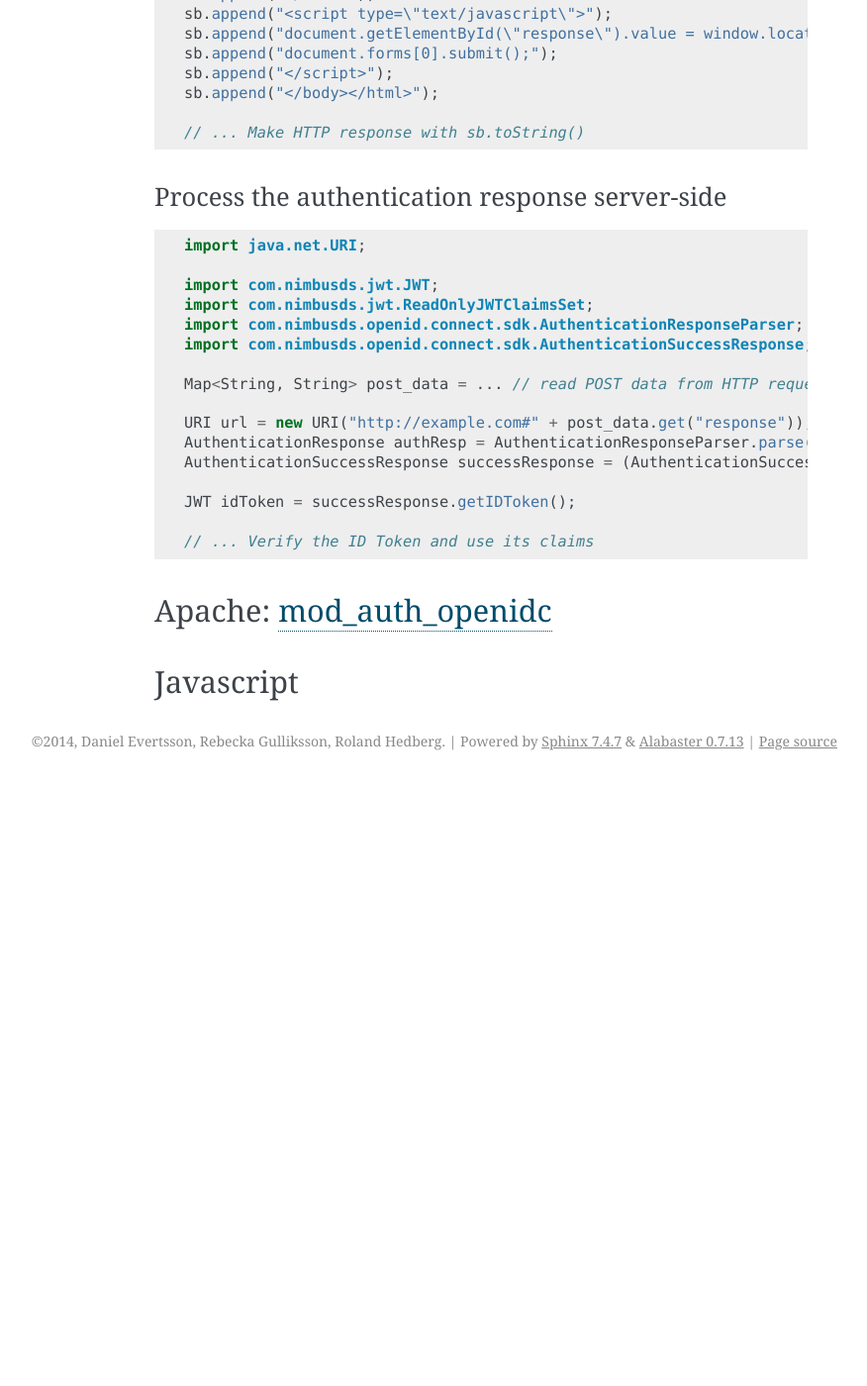
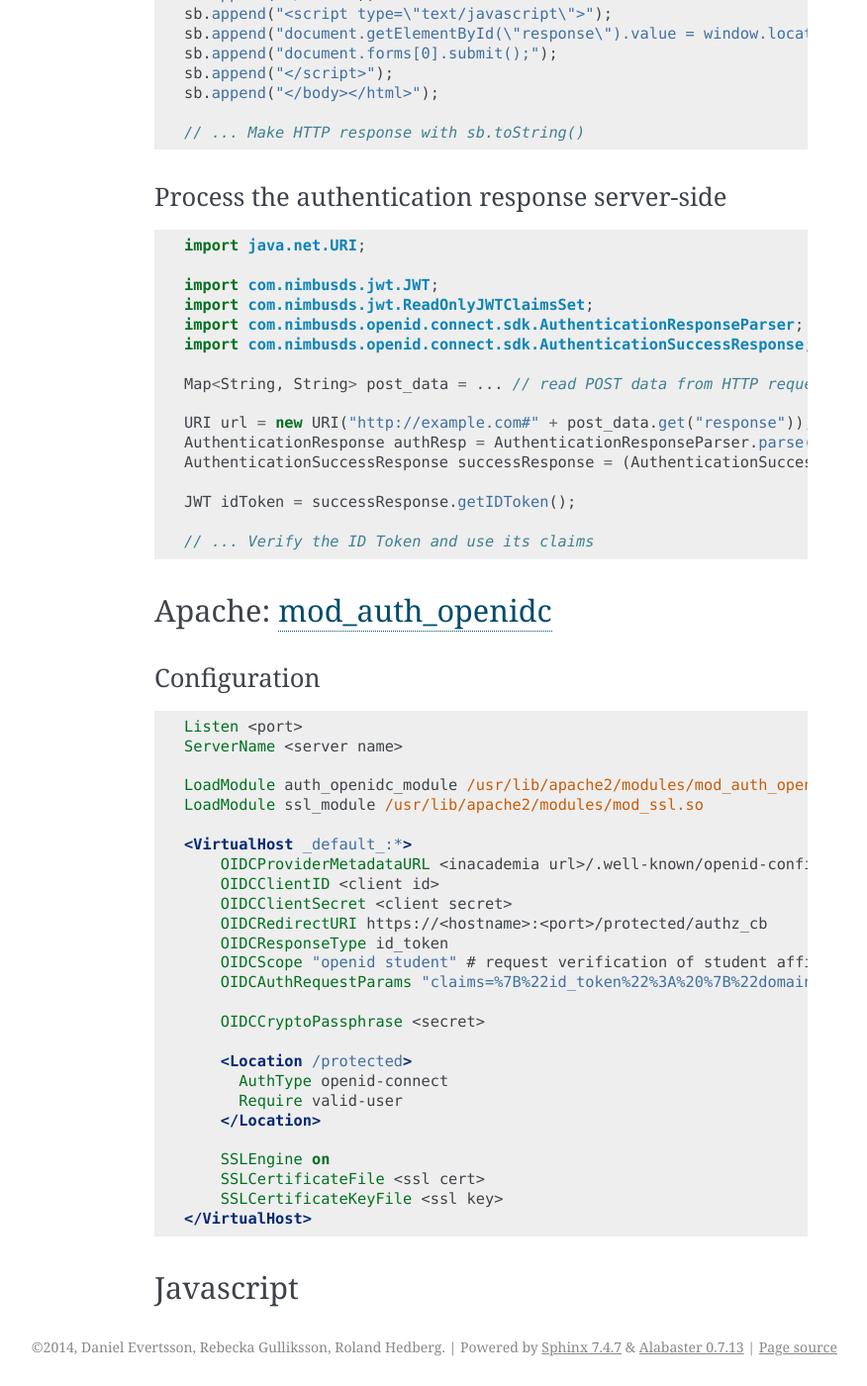
Before and after one commit to saxtouri/svs, a Sphinx documentation site: the page built from doc/client_examples/examples.rst, in a window 1280 px wide and 1400 px high, scrolled down 3232 px. Shown: the whole window at 99% size, without its empty margins (264-1140 px from the left). Built offline with Sphinx 7.4.7, drawn with Linux system fonts in a browser that asks for light colours; before the commit the page ends 4020 px from its top, so only the background shows below that.

Commit message:
Added Apache client example.

```diff
--- a/doc/client_examples/examples.rst
+++ b/doc/client_examples/examples.rst
@@ -196,6 +196,39 @@ Process the authentication response server-side
 Apache: `mod_auth_openidc`_
 ===========================
 
+Configuration
+-------------
+
+.. code-block:: apache
+
+    Listen <port>
+    ServerName <server name>
+
+    LoadModule auth_openidc_module /usr/lib/apache2/modules/mod_auth_openidc.so
+    LoadModule ssl_module /usr/lib/apache2/modules/mod_ssl.so
+
+    <VirtualHost _default_:*>
+        OIDCProviderMetadataURL <inacademia url>/.well-known/openid-configuration
+        OIDCClientID <client id>
+        OIDCClientSecret <client secret>
+        OIDCRedirectURI https://<hostname>:<port>/protected/authz_cb
+        OIDCResponseType id_token
+        OIDCScope "openid student" # request verification of student affiliation
+        OIDCAuthRequestParams "claims=%7B%22id_token%22%3A%20%7B%22domain%22%3A%20null%7D%7D" # request the additional claim 'domain'
+
+        OIDCCryptoPassphrase <secret>
+
+        <Location /protected>
+          AuthType openid-connect
+          Require valid-user
+        </Location>
+
+        SSLEngine on
+        SSLCertificateFile <ssl cert>
+        SSLCertificateKeyFile <ssl key>
+    </VirtualHost>
+
+
 Javascript
 ==========
 
```
